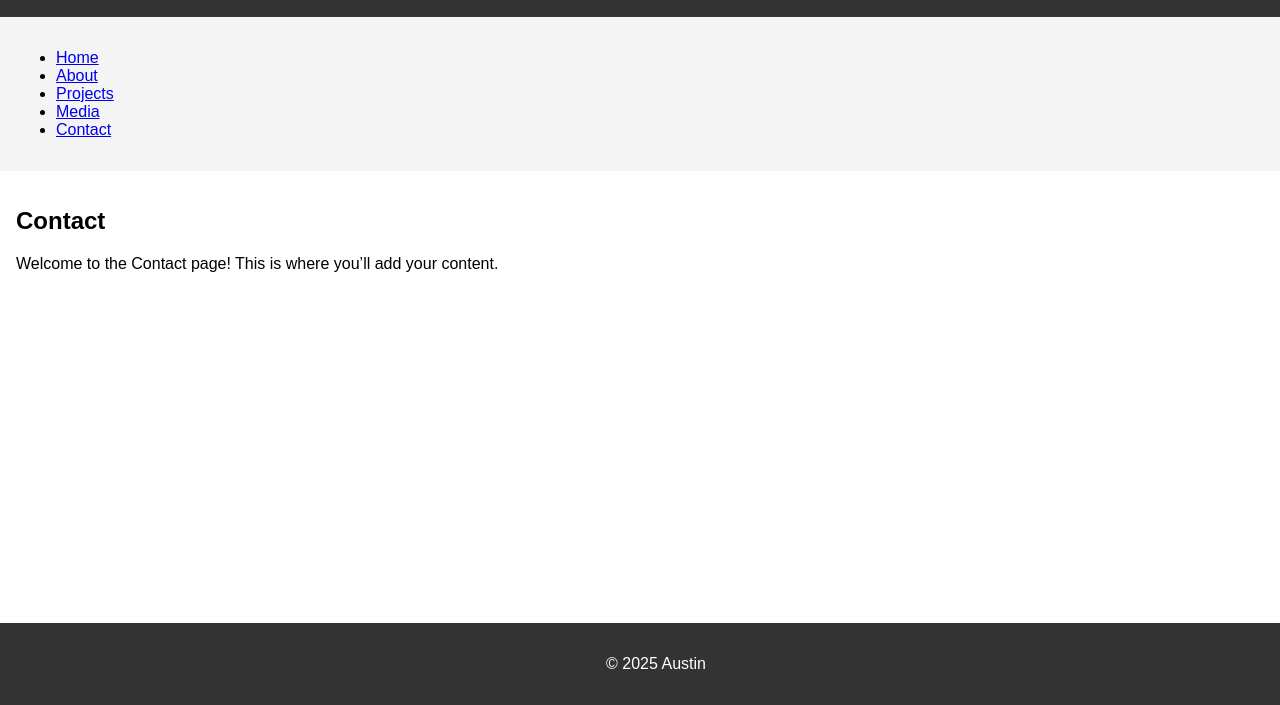
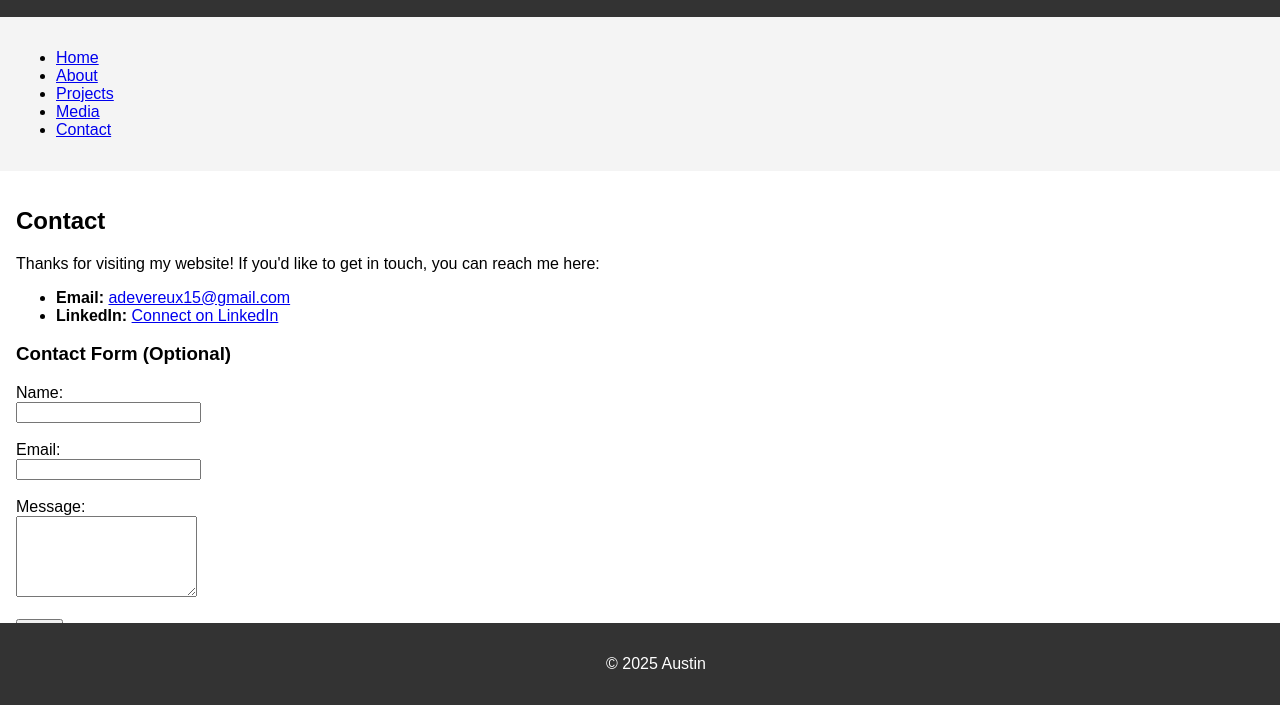
Before and after one commit to austindvx/AustinsWebsite, a plain HTML site: page contact.html in a window 1280 px wide. Shown: the part 95-800 px from the top of the page. Drawn offline with Linux system fonts and the light colour scheme.

```diff
--- a/contact.html
+++ b/contact.html
@@ -23,8 +23,29 @@
 
   <main>
     <h2>Contact</h2>
-    <p>Welcome to the Contact page! This is where you’ll add your content.</p>
+    <p>Thanks for visiting my website! If you'd like to get in touch, you can reach me here:</p>
+
+    <ul>
+      <li><strong>Email:</strong> <a href="mailto:adevereux15@gmail.com">adevereux15@gmail.com</a></li>
+      <li><strong>LinkedIn:</strong> <a href="https://www.linkedin.com/in/yourprofile/" target="_blank">Connect on LinkedIn</a></li>
+      <!-- Add more links if you want, like GitHub or Twitter -->
+    </ul>
+
+    <h3>Contact Form (Optional)</h3>
+    <form action="https://formspree.io/f/yourformid" method="POST">
+      <label for="name">Name:</label><br>
+      <input type="text" id="name" name="name" required /><br><br>
+
+      <label for="email">Email:</label><br>
+      <input type="email" id="email" name="_replyto" required /><br><br>
+
+      <label for="message">Message:</label><br>
+      <textarea id="message" name="message" rows="5" required></textarea><br><br>
+
+      <button type="submit">Send</button>
+    </form>
   </main>
+
 
   <footer>
     <p>&copy; 2025 Austin</p>
```
